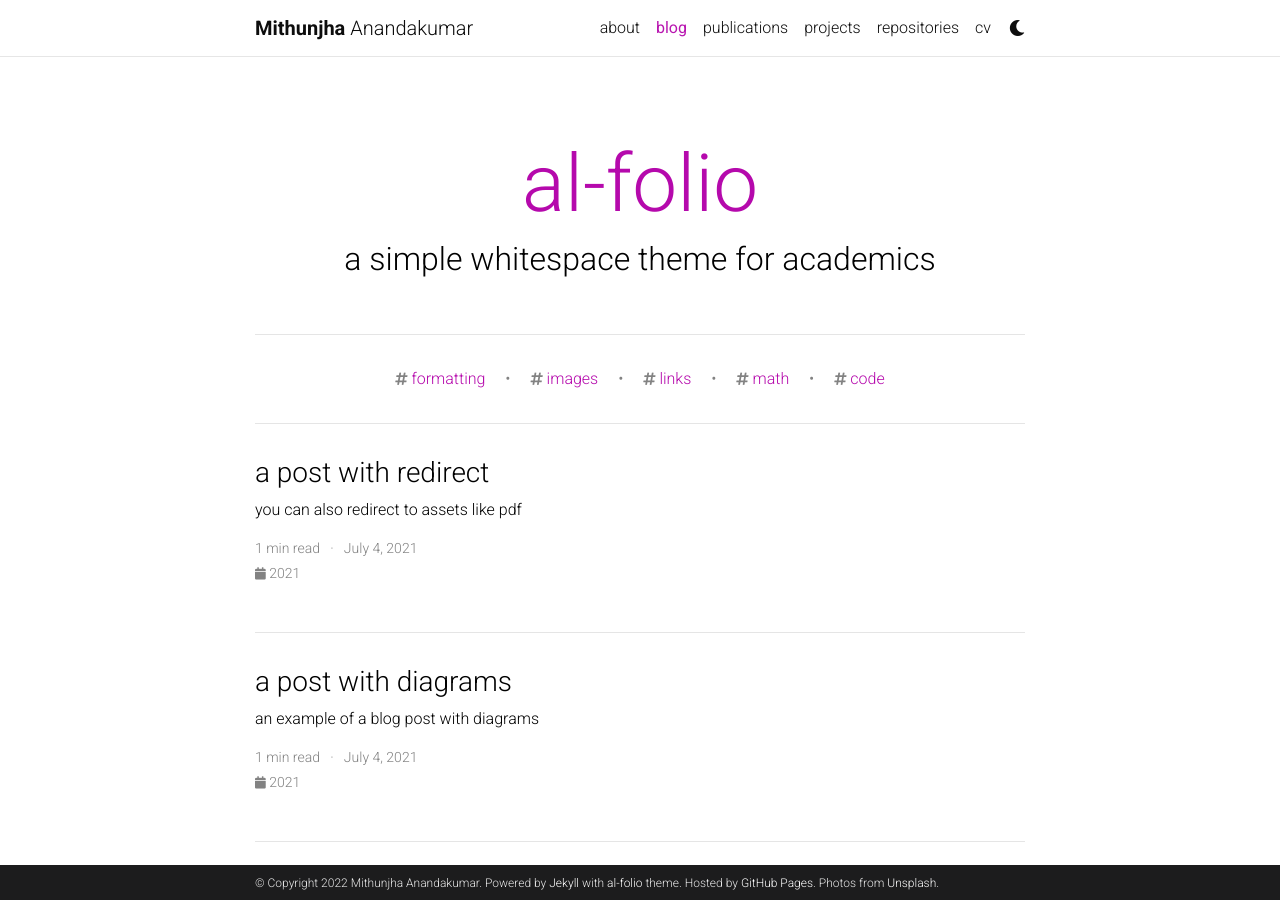
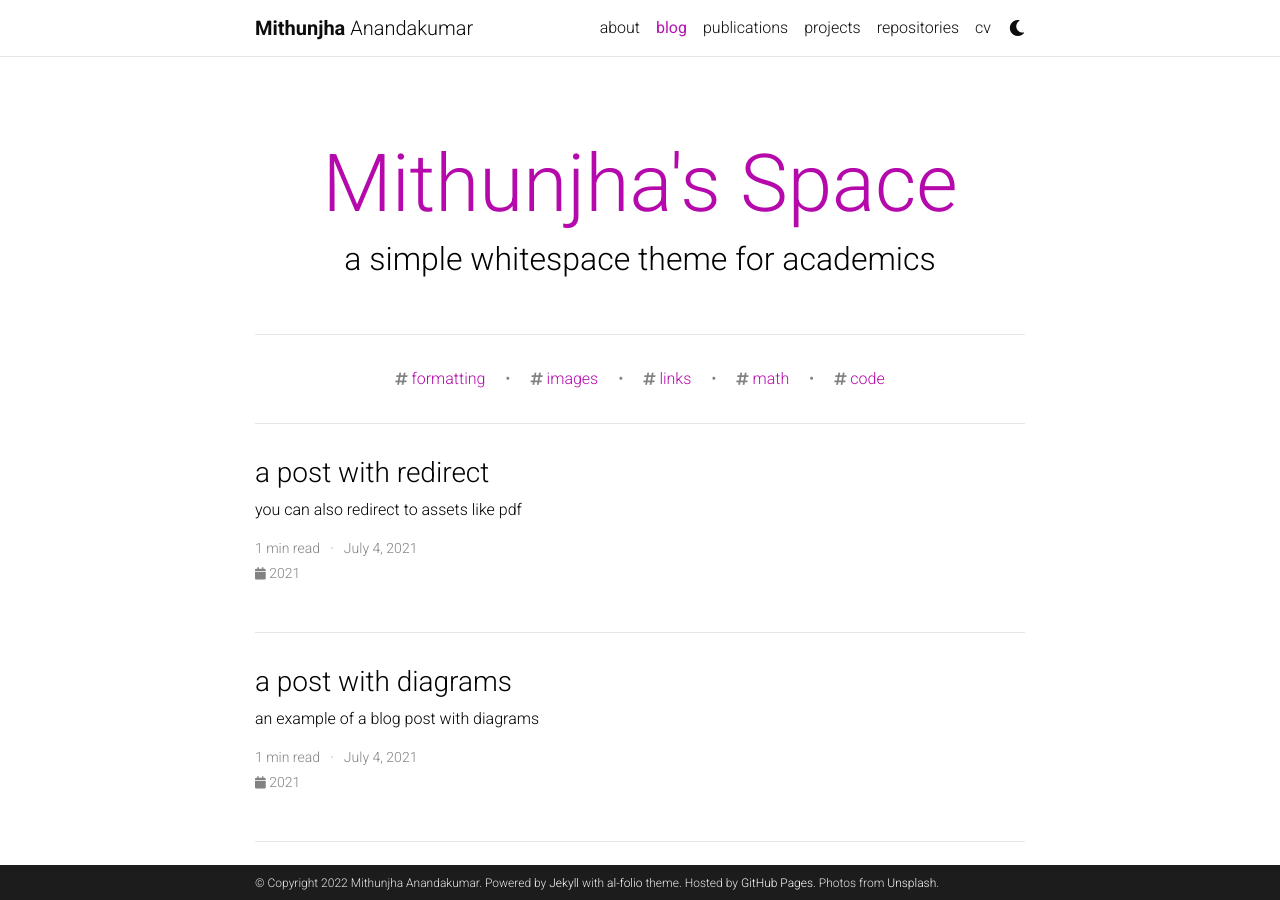
Before and after one commit to Mithunjha/Mithunjha.github.io, a Jekyll site: the page built from blog/index.html, in a window 1280 px wide and 900 px high. Built offline with Jekyll 4.4.1, drawn with Linux system fonts in a browser that asks for light colours; the list of posts is cut into pages by our own code; comment, search, counter and statistics services are not loaded; a style sheet for code colours, icons or effects is not loaded.

Commit message:
Update _config.yml

```diff
--- a/_config.yml
+++ b/_config.yml
@@ -109,7 +109,7 @@ bing_site_verification:  # out your bing-site-verification ID (Bing Webmaster)
 # Blog
 # -----------------------------------------------------------------------------
 
-blog_name: al-folio # blog_name will be displayed in your blog page
+blog_name: Mithunjha's Space # blog_name will be displayed in your blog page
 blog_nav_title: blog # your blog must have a title for it to be displayed in the nav bar
 blog_description: a simple whitespace theme for academics
 permalink: /blog/:year/:title/
@@ -127,7 +127,7 @@ disqus_shortname: al-folio # put your disqus shortname
 # you can display them in your blog by adding a link to the RSS feed.
 external_sources:
   - name: medium.com
-    rss_url: https://medium.com/@al-folio/feed
+    rss_url: https://medium.com/@amithunjha/
 
 # -----------------------------------------------------------------------------
 # Collections
```
